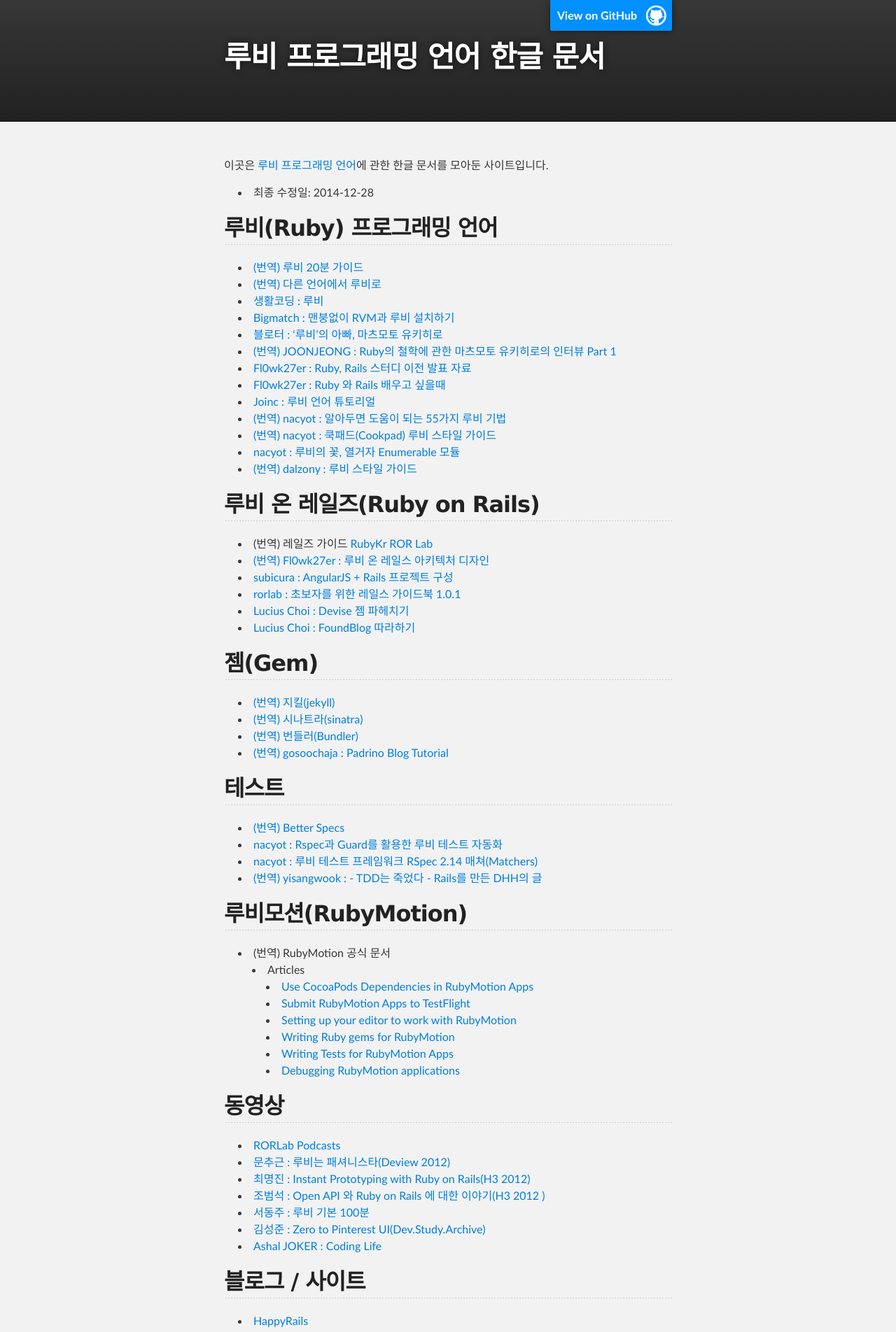
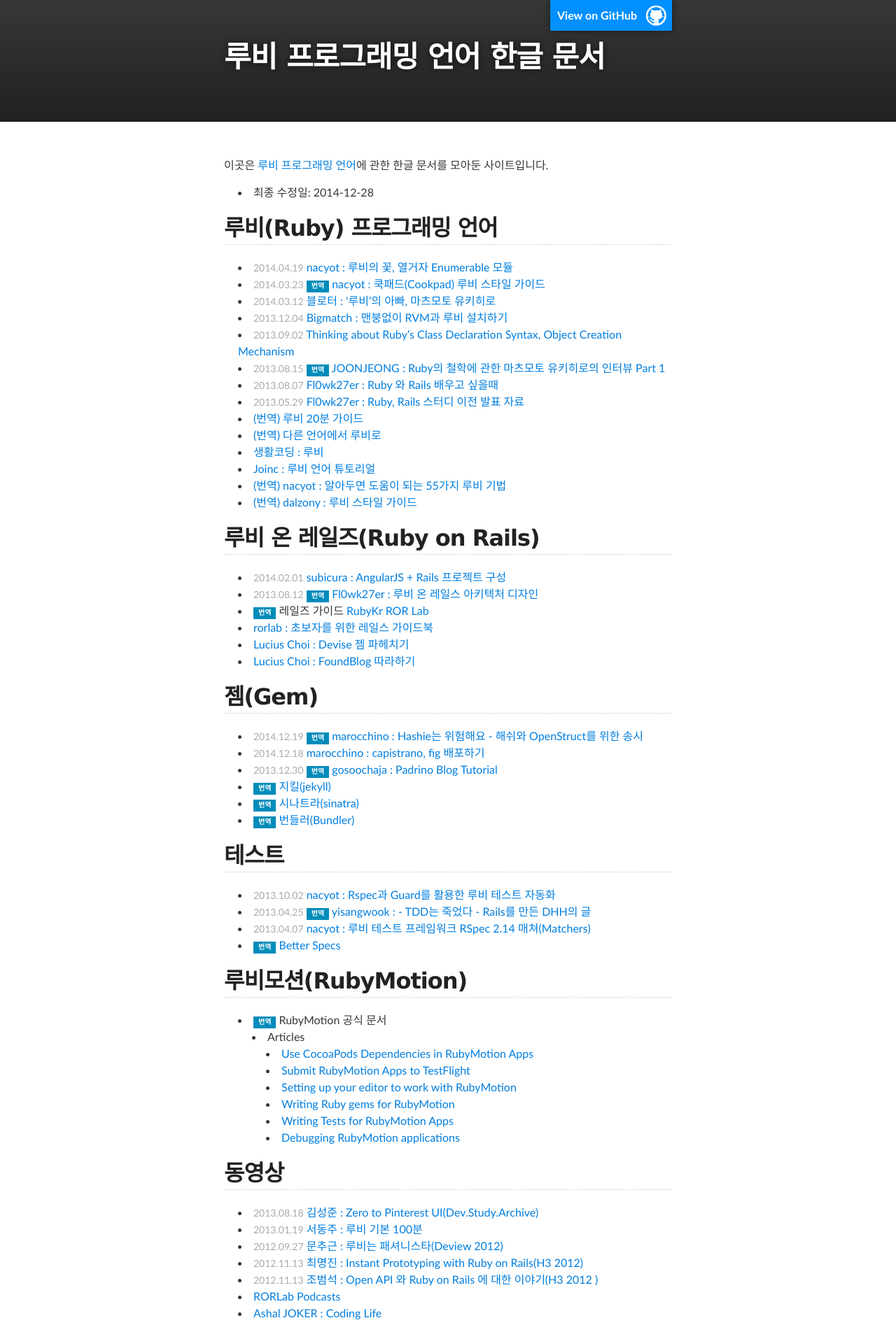
Before and after one commit to rubykr/rubykr.github.io, a Jekyll site: the page built from index.md, in a window 1280 px wide. Shown: the top 1904 px of the page at 70% size. Built offline with Jekyll 4.4.1, drawn with Linux system fonts in a browser that asks for light colours; comment, search, counter and statistics services are not loaded; some of the changed text lies outside the part shown.

Commit message:
Add dates (resolve #16)

```diff
--- a/index.md
+++ b/index.md
@@ -10,50 +10,53 @@
 ## 루비(Ruby) 프로그래밍 언어
 {: #ruby}
 
+- <span class='date'>2014.04.19</span> [nacyot : 루비의 꽃, 열거자 Enumerable 모듈](http://blog.nacyot.com/articles/2014-04-19-ruby-enumerable/)
+- <span class='date'>2014.03.23</span> [<span class='tag'>번역</span> nacyot : 쿡패드(Cookpad) 루비 스타일 가이드](http://blog.nacyot.com/articles/2014-03-23-cookpad-ruby-styleguide/)
+- <span class='date'>2014.03.12</span> [블로터 : ‘루비’의 아빠, 마츠모토 유키히로](http://www.bloter.net/archives/184564)
+- <span class='date'>2013.12.04</span> [Bigmatch : 맨붕없이 RVM과 루비 설치하기](http://bigmatch.i-um.net/2013/12/%EB%A9%98%EB%B6%95%EC%97%86%EC%9D%B4-rvm%EA%B3%BC-%EB%A3%A8%EB%B9%84-%EC%84%A4%EC%B9%98%ED%95%98%EA%B8%B0/)
+- <span class='date'>2013.09.02</span> [Thinking about Ruby’s Class Declaration Syntax, Object Creation Mechanism](http://we.weirdmeetup.com/thinking-about-rubys-class-declaration-syntax-object-creation-mechanism/)
+- <span class='date'>2013.08.15</span> [<span class='tag'>번역</span> JOONJEONG : Ruby의 철학에 관한 마츠모토 유키히로의 인터뷰 Part 1](http://we.weirdmeetup.com/ruby의-철학에-관한-마츠모토-유키히로의-인터뷰-part-1/)
+- <span class='date'>2013.08.07</span> [Fl0wk27er : Ruby 와 Rails 배우고 싶을때](http://flowkater.github.io/blog/2013/08/07/ruby-and-rails-learning-resource/)
+- <span class='date'>2013.05.29</span> [Fl0wk27er : Ruby, Rails 스터디 이전 발표 자료](http://flowkater.github.io/blog/2013/05/29/be-a-rubyist-1-2/)
 - [(번역) 루비 20분 가이드](https://www.ruby-lang.org/ko/documentation/quickstart/)
 - [(번역) 다른 언어에서 루비로](https://www.ruby-lang.org/ko/documentation/ruby-from-other-languages/)
 - [생활코딩 : 루비](http://opentutorials.org/course/742/4554)
-- [Bigmatch : 맨붕없이 RVM과 루비 설치하기](http://bigmatch.i-um.net/2013/12/%EB%A9%98%EB%B6%95%EC%97%86%EC%9D%B4-rvm%EA%B3%BC-%EB%A3%A8%EB%B9%84-%EC%84%A4%EC%B9%98%ED%95%98%EA%B8%B0/)
-- [블로터 : ‘루비’의 아빠, 마츠모토 유키히로](http://www.bloter.net/archives/184564)
-- [(번역) JOONJEONG : Ruby의 철학에 관한 마츠모토 유키히로의 인터뷰 Part 1](http://we.weirdmeetup.com/ruby의-철학에-관한-마츠모토-유키히로의-인터뷰-part-1/)
-- [Fl0wk27er : Ruby, Rails 스터디 이전 발표 자료](http://flowkater.github.io/blog/2013/05/29/be-a-rubyist-1-2/)
-- [Fl0wk27er : Ruby 와 Rails 배우고 싶을때](http://flowkater.github.io/blog/2013/08/07/ruby-and-rails-learning-resource/)
 - [Joinc : 루비 언어 튜토리얼](http://www.joinc.co.kr/modules/moniwiki/wiki.php/Site/Ruby/Tutorial01)
 - [(번역) nacyot : 알아두면 도움이 되는 55가지 루비 기법](https://gist.github.com/nacyot/7624036)
-- [(번역) nacyot : 쿡패드(Cookpad) 루비 스타일 가이드](http://blog.nacyot.com/articles/2014-03-23-cookpad-ruby-styleguide/)
-- [nacyot : 루비의 꽃, 열거자 Enumerable 모듈](http://blog.nacyot.com/articles/2014-04-19-ruby-enumerable/)
 - [(번역) dalzony : 루비 스타일 가이드](https://github.com/dalzony/ruby-style-guide/blob/master/README-koKR.md)
 
 ## 루비 온 레일즈(Ruby on Rails)
 {: #rails}
 
-- (번역) 레일즈 가이드 [RubyKr](http://rorlab.org/rg/index.html) [ROR Lab](http://rubykr.github.io/rails_guides/)
-- [(번역) Fl0wk27er : 루비 온 레일스 아키텍처 디자인](http://flowkater.github.io/blog/2013/08/12/rails-architecture/)
-- [subicura : AngularJS + Rails 프로젝트 구성](http://blog.remotty.com/blog/2014/02/01/angularjs-plus-rails-peurojegteu-guseong/)
-- [rorlab : 초보자를 위한 레일스 가이드북 1.0.1](https://www.gitbook.io/book/rorlab/railsguidebook)
+- <span class='date'>2014.02.01</span> [subicura : AngularJS + Rails 프로젝트 구성](http://blog.remotty.com/blog/2014/02/01/angularjs-plus-rails-peurojegteu-guseong/)
+- <span class='date'>2013.08.12</span> [<span class='tag'>번역</span> Fl0wk27er : 루비 온 레일스 아키텍처 디자인](http://flowkater.github.io/blog/2013/08/12/rails-architecture/)
+- <span class='tag'>번역</span> 레일즈 가이드 [RubyKr](http://rorlab.org/rg/index.html) [ROR Lab](http://rubykr.github.io/rails_guides/)
+- [rorlab : 초보자를 위한 레일스 가이드북](https://www.gitbook.io/book/rorlab/railsguidebook)
 - [Lucius Choi : Devise 젬 파헤치기](https://www.gitbook.io/book/luciuschoi/exploring_devise)
 - [Lucius Choi : FoundBlog 따라하기](https://www.gitbook.io/book/luciuschoi/foundblog)
 
 ## 젬(Gem)
 {: #gem}
 
-- [(번역) 지킬(jekyll)](http://svperstarz.github.io/jekyll-docs-ko/)
-- [(번역) 시나트라(sinatra)](http://www.sinatrarb.com/intro-ko.html)
-- [(번역) 번들러(Bundler)](http://ruby-korea.github.io/bundler-site/)
-- [(번역) gosoochaja : Padrino Blog Tutorial](http://blog.baenlee.com/blog/2013/12/30/bundle-exec-padrino-g-project/)
+- <span class='date'>2014.12.19</span> [<span class='tag'>번역</span> marocchino : Hashie는 위험해요 - 해쉬와 OpenStruct를 위한 송시](https://dayone.me/18pYzZD)
+- <span class='date'>2014.12.18</span> [marocchino : capistrano, fig 배포하기](https://dayone.me/18pYzZD)
+- <span class='date'>2013.12.30</span> [<span class='tag'>번역</span> gosoochaja : Padrino Blog Tutorial](http://blog.baenlee.com/blog/2013/12/30/bundle-exec-padrino-g-project/)
+- [<span class='tag'>번역</span> 지킬(jekyll)](http://svperstarz.github.io/jekyll-docs-ko/)
+- [<span class='tag'>번역</span> 시나트라(sinatra)](http://www.sinatrarb.com/intro-ko.html)
+- [<span class='tag'>번역</span> 번들러(Bundler)](http://ruby-korea.github.io/bundler-site/)
 
 ## 테스트
 {: #testing}
 
-- [(번역) Better Specs](http://betterspecs.org/ko)
-- [nacyot : Rspec과 Guard를 활용한 루비 테스트 자동화](http://blog.nacyot.com/articles/2013-10-02-ruby-test-automation-with-rspec-and-guard/)
-- [nacyot : 루비 테스트 프레임워크 RSpec 2.14 매쳐(Matchers)](http://blog.nacyot.com/articles/2014-04-07-rspec-matchers/)
-- [(번역) yisangwook : - TDD는 죽었다 - Rails를 만든 DHH의 글](http://yisangwook.tumblr.com/post/83725422949/tdd-is-dead-long-live-testing)
+- <span class='date'>2013.10.02</span> [nacyot : Rspec과 Guard를 활용한 루비 테스트 자동화](http://blog.nacyot.com/articles/2013-10-02-ruby-test-automation-with-rspec-and-guard/)
+- <span class='date'>2013.04.25</span> [<span class='tag'>번역</span> yisangwook : - TDD는 죽었다 - Rails를 만든 DHH의 글](http://yisangwook.tumblr.com/post/83725422949/tdd-is-dead-long-live-testing)
+- <span class='date'>2013.04.07</span> [nacyot : 루비 테스트 프레임워크 RSpec 2.14 매쳐(Matchers)](http://blog.nacyot.com/articles/2014-04-07-rspec-matchers/)
+- [<span class='tag'>번역</span> Better Specs](http://betterspecs.org/ko)
 
 ## 루비모션(RubyMotion)
 {: #rubymotion}
 
-- (번역) RubyMotion 공식 문서
+- <span class='tag'>번역</span> RubyMotion 공식 문서
   - Articles
     - [Use CocoaPods Dependencies in RubyMotion Apps](http://ruby-korea.github.io/RubyMotionDocumentation/articles/cocoapods/)
     - [Submit RubyMotion Apps to TestFlight](http://ruby-korea.github.io/RubyMotionDocumentation/articles/testflight/)
@@ -65,12 +68,12 @@
 ## 동영상
 {: #movie-clip}
 
+- <span class='date'>2013.08.18</span> [김성준 : Zero to Pinterest UI(Dev.Study.Archive)](http://dev-study.github.io/presentations/zero_to_pinterent_ui.html)
+- <span class='date'>2013.01.19</span> [서동주 : 루비 기본 100분](http://www.youtube.com/watch?v=vjyL6fLzJjA)
+- <span class='date'>2012.09.27</span> [문추근 : 루비는 패셔니스타(Deview 2012)](http://deview.kr/2012/xe/index.php?mid=track&document_srl=391&time_srl=233)
+- <span class='date'>2012.11.13</span> [최명진 : Instant Prototyping with Ruby on Rails(H3 2012)](http://www.youtube.com/watch?v=AlNLavCg3yg)
+- <span class='date'>2012.11.13</span> [조범석 : Open API 와 Ruby on Rails 에 대한 이야기(H3 2012 )](http://www.youtube.com/watch?v=fAi0PC0v5OQ)
 - [RORLab Podcasts](https://itunes.apple.com/cy/podcast/rorlab-podcast/id770036911)
-- [문추근 : 루비는 패셔니스타(Deview 2012)](http://deview.kr/2012/xe/index.php?mid=track&document_srl=391&time_srl=233)
-- [최명진 : Instant Prototyping with Ruby on Rails(H3 2012)](http://www.youtube.com/watch?v=AlNLavCg3yg)
-- [조범석 : Open API 와 Ruby on Rails 에 대한 이야기(H3 2012 )](http://www.youtube.com/watch?v=fAi0PC0v5OQ)
-- [서동주 : 루비 기본 100분](http://www.youtube.com/watch?v=vjyL6fLzJjA)
-- [김성준 : Zero to Pinterest UI(Dev.Study.Archive)](http://dev-study.github.io/presentations/zero_to_pinterent_ui.html)
 - [Ashal JOKER : Coding Life](http://www.youtube.com/playlist?list=PLbdtsbZUwdeSAjccModOzFREAyX9W4Jh-)
 
 ## 블로그 / 사이트
@@ -87,24 +91,24 @@
 현재 루비 최신 버전은 2.2, 레일즈 최신 버전은 4.2 입니다. 루비는 2.0 이후
 버전, 레일즈는 3.0 이후 버전을 다루고 있는 책을 읽으시길 권해 드립니다.
 
-- 2014.11 루비로 배우는 객체지향 디자인
+- <span class='date'>2014.11</span> <span class='tag'>번역</span> 루비로 배우는 객체지향 디자인
   [알라딘](http://www.aladin.co.kr/shop/wproduct.aspx?ISBN=896626123X)
   [yes24](http://www.yes24.com/24/Goods/15254976?Acode=101)
   [ebook](http://ebook.insightbook.co.kr/ebooks/5490f4d9bf6e107fd3000008)
-- 2014.08 루비를 깨우치다
+- <span class='date'>2014.08</span> <span class='tag'>번역</span> 루비를 깨우치다
   [알라딘](http://www.aladin.co.kr/shop/wproduct.aspx?ISBN=8994774769)
   [yes24](http://www.yes24.com/24/goods/14163047?scode=032&OzSrank=1)
-- 2014.01 R과 Ruby를 활용한 데이터 해석 입문
+- <span class='date'>2014.01</span> <span class='tag'>번역</span> R과 Ruby를 활용한 데이터 해석 입문
   [알라딘](http://www.aladin.co.kr/shop/wproduct.aspx?ISBN=8965400546)
   [yes24](http://www.yes24.com/24/goods/11796950?scode=032&OzSrank=1)
-- 2012.11 루비 프로그래밍 언어
+- <span class='date'>2012.11</span> <span class='tag'>번역</span> 루비 프로그래밍 언어
   [알라딘](http://www.aladin.co.kr/shop/wproduct.aspx?ISBN=8970507531)
   [yes24](http://www.yes24.com/24/goods/7980382?scode=032&amp;OzSrank=5)
-- 2012.05 레일스와 함께하는 애자일 웹 개발 - 4/E
+- <span class='date'>2012.05</span> <span class='tag'>번역</span> 레일스와 함께하는 애자일 웹 개발 - 4/E
   [알라딘](http://www.aladin.co.kr/shop/wproduct.aspx?ISBN=8966260349)
   [yes24](http://www.yes24.com/24/goods/7097680?scode=032&amp;OzSrank=4)
   [ebook](http://ebook.insightbook.co.kr/ebooks/4fbad65fbf6e100370000002)
-- 2011.09 리팩토링 : 루비 에디션
+- <span class='date'>2011.09</span> <span class='tag'>번역</span> 리팩토링 : 루비 에디션
   [알라딘](http://www.aladin.co.kr/shop/wproduct.aspx?ISBN=8994506063)
   [yes24](http://www.yes24.com/24/goods/5714409?scode=032&amp;OzSrank=6)
 
@@ -116,31 +120,31 @@
 이해하는 데에는 무리가 없습니다만, 세세한 부분에서 차이가 있을 수 있습니다.
 가능하면 새로운 책을 읽으시는 걸 추천해 드립니다.
 
-- 2010.04 루비 프로그래밍 언어
+- <span class='date'>2010.04</span> <span class='tag'>번역</span> 루비 프로그래밍 언어
   [알라딘](http://www.aladin.co.kr/shop/wproduct.aspx?ISBN=8979147384)
   [yes24](http://www.yes24.com/24/goods/3787559?scode=032&amp;OzSrank=8)
-- 2010.02 Ruby가 보이는 그림책
+- <span class='date'>2010.02</span> <span class='tag'>번역</span> Ruby가 보이는 그림책
   [알라딘](http://www.aladin.co.kr/shop/wproduct.aspx?ISBN=8931550685)
   [yes24](http://www.yes24.com/24/goods/3689449?scode=032&amp;OzSrank=3)
-- 2009.02 입문자를 위한 루비
+- <span class='date'>2009.02</span> <span class='tag'>번역</span> 입문자를 위한 루비
   [알라딘](http://www.aladin.co.kr/shop/wproduct.aspx?ISBN=8990758424)
   [yes24](http://www.yes24.com/24/goods/3279711?scode=032&amp;OzSrank=9)
-- 2008.02 Beginning Ruby on Rails
+- <span class='date'>2008.02</span> <span class='tag'>번역</span> Beginning Ruby on Rails
   [알라딘](http://www.aladin.co.kr/shop/wproduct.aspx?ISBN=8956744181)
   [yes24](http://www.yes24.com/24/goods/2825095?scode=032&amp;OzSrank=12)
-- 2007.07 쉽게 배우는 JRuby on rails
+- <span class='date'>2007.07</span> <span class='tag'>번역</span> 쉽게 배우는 JRuby on rails
   [알라딘](http://www.aladin.co.kr/shop/wproduct.aspx?ISBN=8995856459)
-- 2007.05 레일스를 위한 루비
+- <span class='date'>2007.05</span> <span class='tag'>번역</span> 레일스를 위한 루비
   [알라딘](http://www.aladin.co.kr/shop/wproduct.aspx?ISBN=8990758688)
   [yes24](http://www.yes24.com/24/goods/2539575?scode=032&amp;OzSrank=10)
-- 2007.03 웹 개발 2.0 루비 온 레일스
+- <span class='date'>2007.03</span> <span class='tag'>번역</span> 웹 개발 2.0 루비 온 레일스
   [알라딘](http://www.aladin.co.kr/shop/wproduct.aspx?ISBN=8960770000)
   [yes24](http://www.yes24.com/24/goods/2495263?scode=032&amp;OzSrank=11)
-- 2007.02 Programming Ruby 프로그래밍 루비 - 전2권
+- <span class='date'>2007.02</span> <span class='tag'>번역</span> Programming Ruby 프로그래밍 루비 - 전2권
   [알라딘](http://www.aladin.co.kr/shop/wproduct.aspx?ISBN=8991268250)
   [yes24](http://www.yes24.com/24/goods/2314079?scode=032&amp;OzSrank=15)
   [ebook](http://ebook.insightbook.co.kr/ebooks/4fbad6dcbf6e1002ed000007)
-- 2006.11 Ruby on Rails- 초고속 웹 개발의 시작
+- <span class='date'>2006.11</span> <span class='tag'>번역</span> Ruby on Rails- 초고속 웹 개발의 시작
   [알라딘](http://www.aladin.co.kr/shop/wproduct.aspx?ISBN=8979144539)
   [yes24](http://www.yes24.com/24/goods/2296786?scode=032&amp;OzSrank=14)
 
--- a/stylesheets/stylesheet.css
+++ b/stylesheets/stylesheet.css
@@ -42,6 +42,35 @@
 table {
   border-collapse: collapse;
   border-spacing: 0;
+}
+
+.date {
+  color: #aaa;
+  font-size: 14px;
+}
+
+.tag {
+  -webkit-font-smoothing: antialiased;
+  background-color: rgb(0, 140, 186);
+  box-sizing: border-box;
+  color: rgb(255, 255, 255);
+  cursor: auto;
+  display: inline-block;
+  font-family: 'Helvetica Neue', Helvetica, Helvetica, Arial, sans-serif;
+  font-size: 10px;
+  font-style: normal;
+  font-weight: bold;
+  height: 17px;
+  line-height: 9px;
+  margin-bottom: 0px;
+  padding-bottom: 3px;
+  padding-left: 7px;
+  padding-right: 7px;
+  padding-top: 3px;
+  position: relative;
+  text-align: center;
+  text-decoration: none;
+  white-space: nowrap;
 }
 
 /*******************************************************************************
@@ -353,7 +382,7 @@
 }
 
 #main_content_wrap {
-  background: #f2f2f2;
+  background: #ffffff;
   border-top: 1px solid #111;
   border-bottom: 1px solid #111;
 }
```
Also changed, not shown: other parts of index.md (+1 -0 lines).
